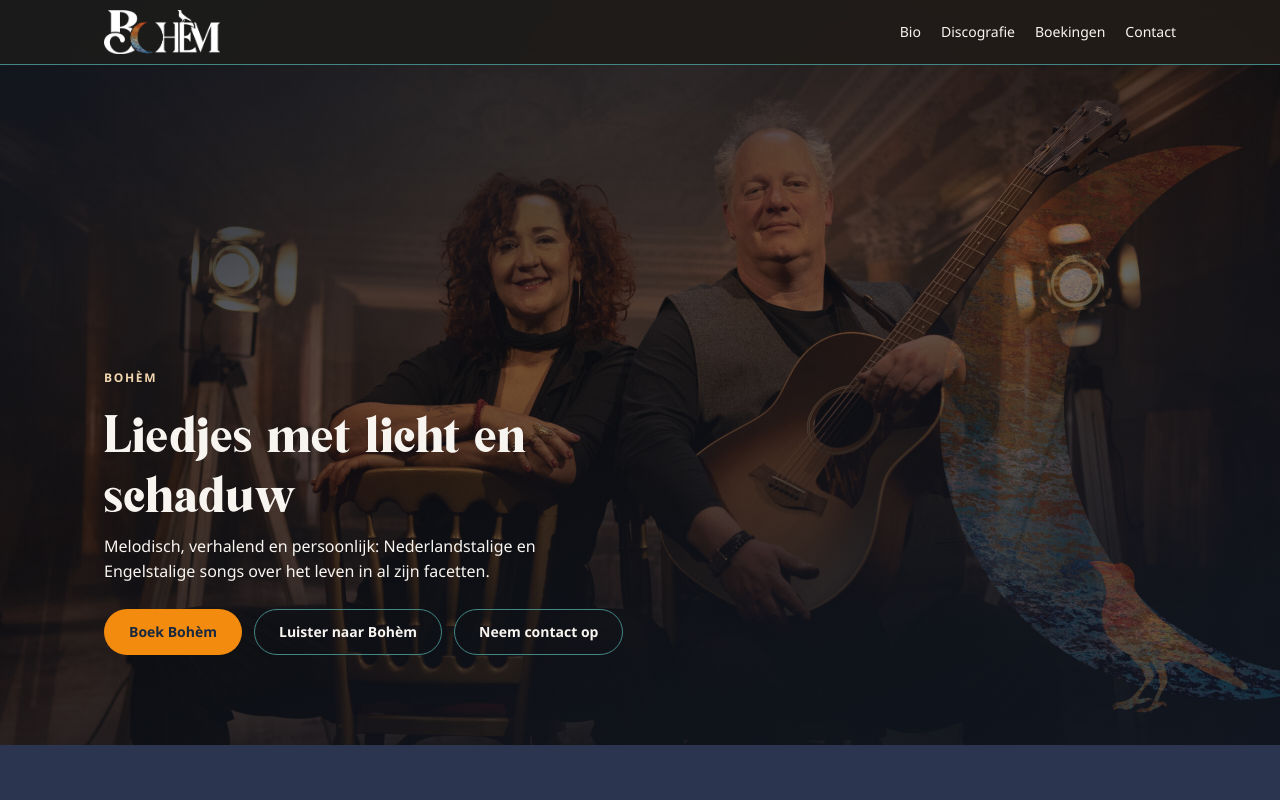
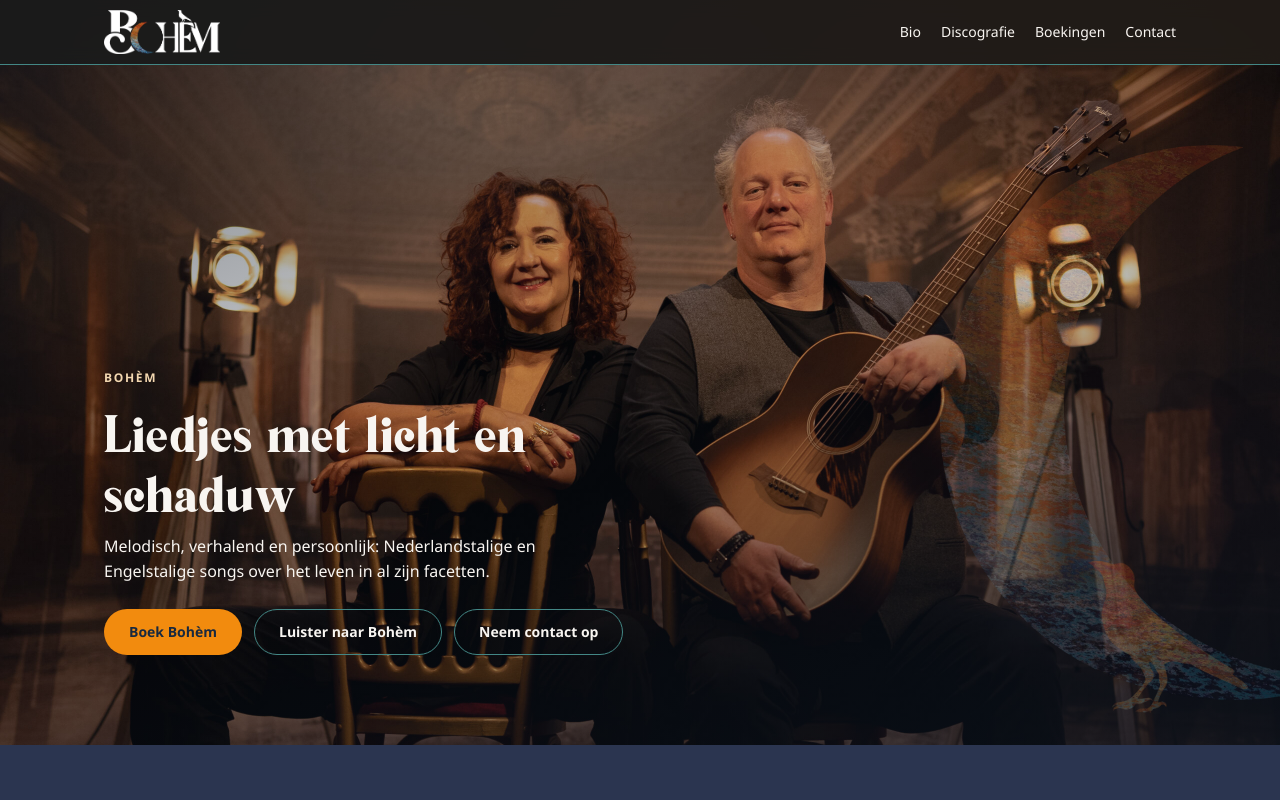
Before and after one commit to yourcount/bohem, a Next.js app: page / in a window 1280 px wide. Shown: the top 800 px of the page. Built offline with nearby package versions, Linux system fonts and the light colour scheme.

Commit message:
Lighten hero overlay mask for improved image visibility

```diff
--- a/components/sections/HeroSection.tsx
+++ b/components/sections/HeroSection.tsx
@@ -21,8 +21,7 @@ export function HeroSection({ hero }: HeroSectionProps) {
           sizes="100vw"
         />
       </div>
-      <div className="absolute inset-0 bg-[linear-gradient(160deg,#1a1412cc_0%,#1a141255_45%,#1a1412d6_100%)]" />
-      <div className="absolute inset-0 bg-[linear-gradient(160deg,rgba(14,22,34,0.76)_0%,rgba(14,22,34,0.3)_42%,rgba(14,22,34,0.84)_100%)]" />
+      <div className="absolute inset-0 bg-[linear-gradient(160deg,rgba(14,22,34,0.58)_0%,rgba(14,22,34,0.2)_42%,rgba(14,22,34,0.68)_100%)]" />
       <Image
         src="/brand/elements/bohem-moon-element.webp"
         alt=""
```
